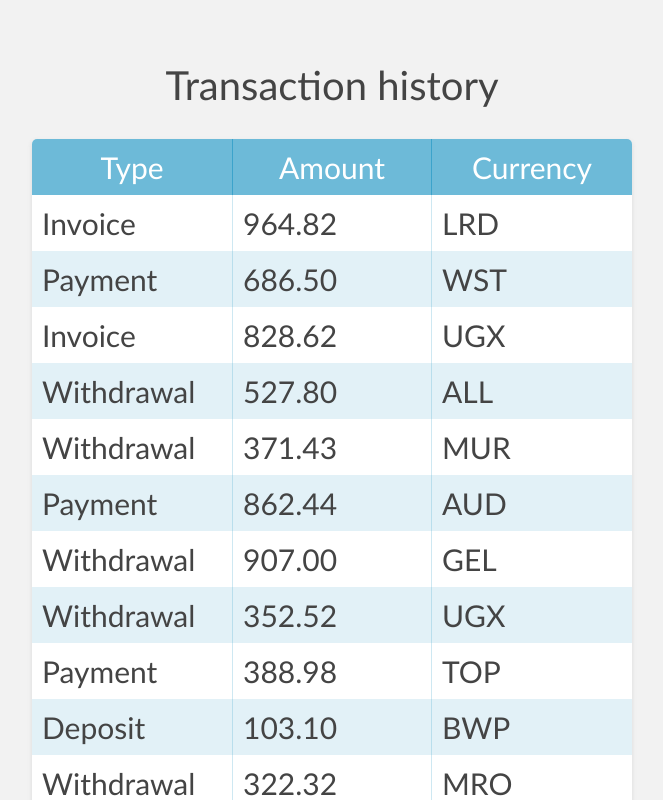
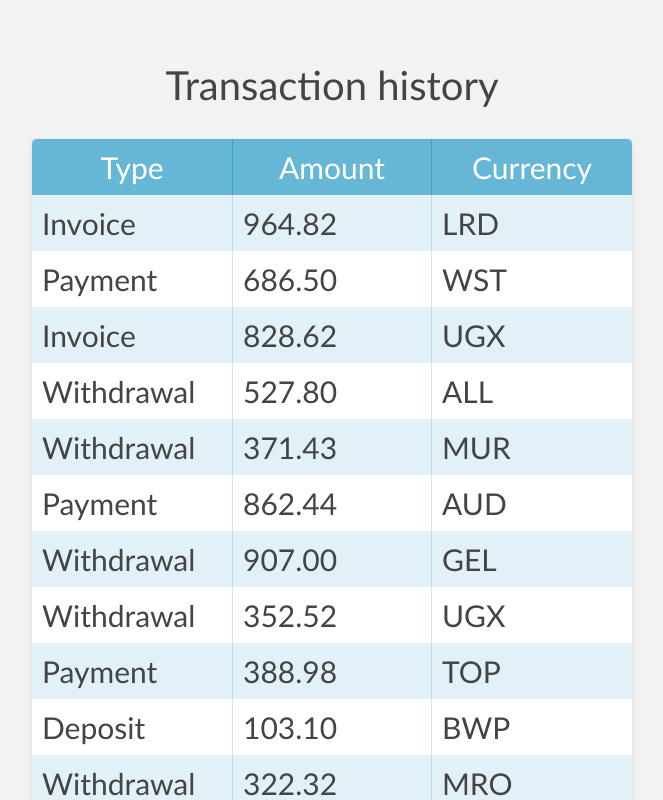
Before and after one commit to jacekpietrzak/goit-react-hw-01-components, a React (Create React App) app: page / in a window 1280 px wide. Shown: the part 1520-2320 px from the top of the page, without its empty margins (308-971 px from the left). Built offline with nearby package versions, Linux system fonts and the light colour scheme.

Commit message:
FriendList and TransactionHistory components updated

```diff
--- a/src/components/FriendList/FriendList.jsx
+++ b/src/components/FriendList/FriendList.jsx
@@ -8,7 +8,7 @@ const FriendList = ({ friends }) => {
       {friends.map(friend => {
         return (
           <FriendListItem
-            keyId={friend.id}
+            key={friend.id}
             avatar={friend.avatar}
             name={friend.name}
             isOnline={friend.isOnline}
@@ -25,7 +25,6 @@ FriendList.propTypes = {
       avatar: PropTypes.string.isRequired,
       name: PropTypes.string.isRequired,
       isOnline: PropTypes.bool.isRequired,
-      id: PropTypes.number.isRequired,
     })
   ),
 };
--- a/src/components/FriendListItem/FriendListItem.jsx
+++ b/src/components/FriendListItem/FriendListItem.jsx
@@ -1,9 +1,9 @@
 import css from './FriendListItem.module.css';
 import PropTypes from 'prop-types';
 
-const FriendListItem = ({ avatar, name, isOnline, keyId }) => {
+const FriendListItem = ({ avatar, name, isOnline }) => {
   return (
-    <li key={keyId} className={css.item}>
+    <li className={css.item}>
       <span
         className={`${css.status} ${
           isOnline !== false ? css.offline : css.online
@@ -16,7 +16,6 @@ const FriendListItem = ({ avatar, name, isOnline, keyId }) => {
 };
 
 FriendListItem.propTypes = {
-  keyId: PropTypes.number.isRequired,
   avatar: PropTypes.string.isRequired,
   name: PropTypes.string.isRequired,
   isOnline: PropTypes.bool.isRequired,
--- a/src/components/TransactionHistory/TransactionHistory.jsx
+++ b/src/components/TransactionHistory/TransactionHistory.jsx
@@ -2,7 +2,6 @@ import css from './TransactionHistory.module.css';
 import PropTypes from 'prop-types';
 
 const TransactionHistory = ({ items }) => {
-  console.log(items);
   return (
     <table className={css.transactionHistory}>
       <thead>
@@ -12,18 +11,17 @@ const TransactionHistory = ({ items }) => {
           <th>Currency</th>
         </tr>
       </thead>
-
-      {items.map(item => {
-        return (
-          <tbody>
+      <tbody>
+        {items.map(item => {
+          return (
             <tr key={item.id}>
               <td>{item.type}</td>
               <td>{item.amount}</td>
               <td>{item.currency}</td>
             </tr>
-          </tbody>
-        );
-      })}
+          );
+        })}
+      </tbody>
     </table>
   );
 };
@@ -31,7 +29,6 @@ const TransactionHistory = ({ items }) => {
 TransactionHistory.propTypes = {
   items: PropTypes.arrayOf(
     PropTypes.shape({
-      id: PropTypes.string.isRequired,
       type: PropTypes.string.isRequired,
       amount: PropTypes.string.isRequired,
       currency: PropTypes.string.isRequired,
--- a/src/components/TransactionHistory/TransactionHistory.module.css
+++ b/src/components/TransactionHistory/TransactionHistory.module.css
@@ -33,6 +33,10 @@
   display: flex;
 }
 
+.transactionHistory tr:nth-child(2n + 1) {
+  background-color: rgba(60, 163, 203, 0.15);
+}
+
 .transactionHistory tr:hover {
   background-color: rgba(60, 163, 203, 0.35);
 }
@@ -53,10 +57,6 @@
   background-color: rgba(60, 163, 203, 0.35);
 }
 
-.transactionHistory tbody:nth-child(2n + 1) {
-  background-color: rgba(60, 163, 203, 0.15);
-}
-
 .transactionHistory td:nth-child(2) {
   border-left: solid 1px rgb(60, 163, 203, 0.25);
   border-right: solid 1px rgb(60, 163, 203, 0.25);
```
